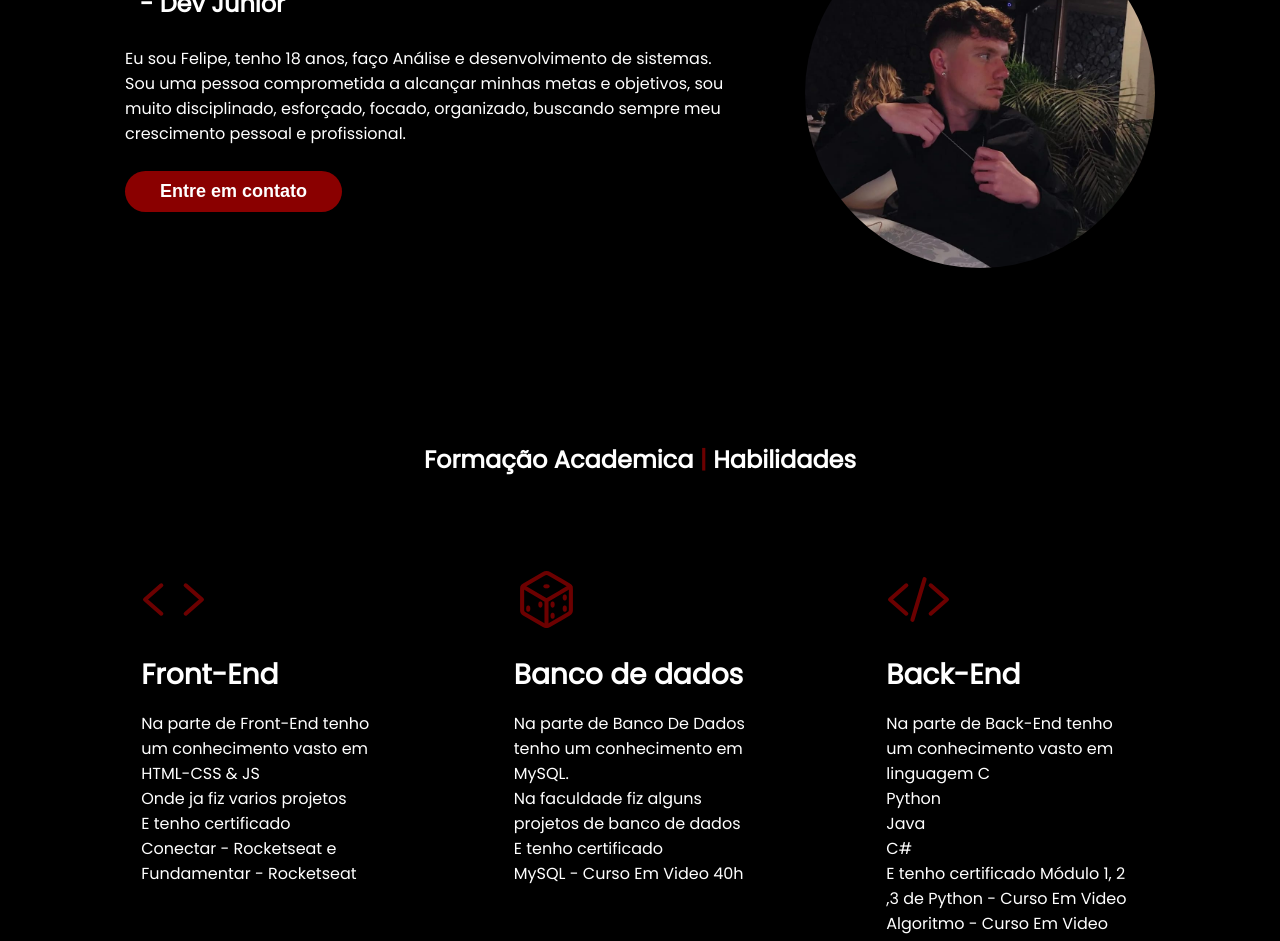
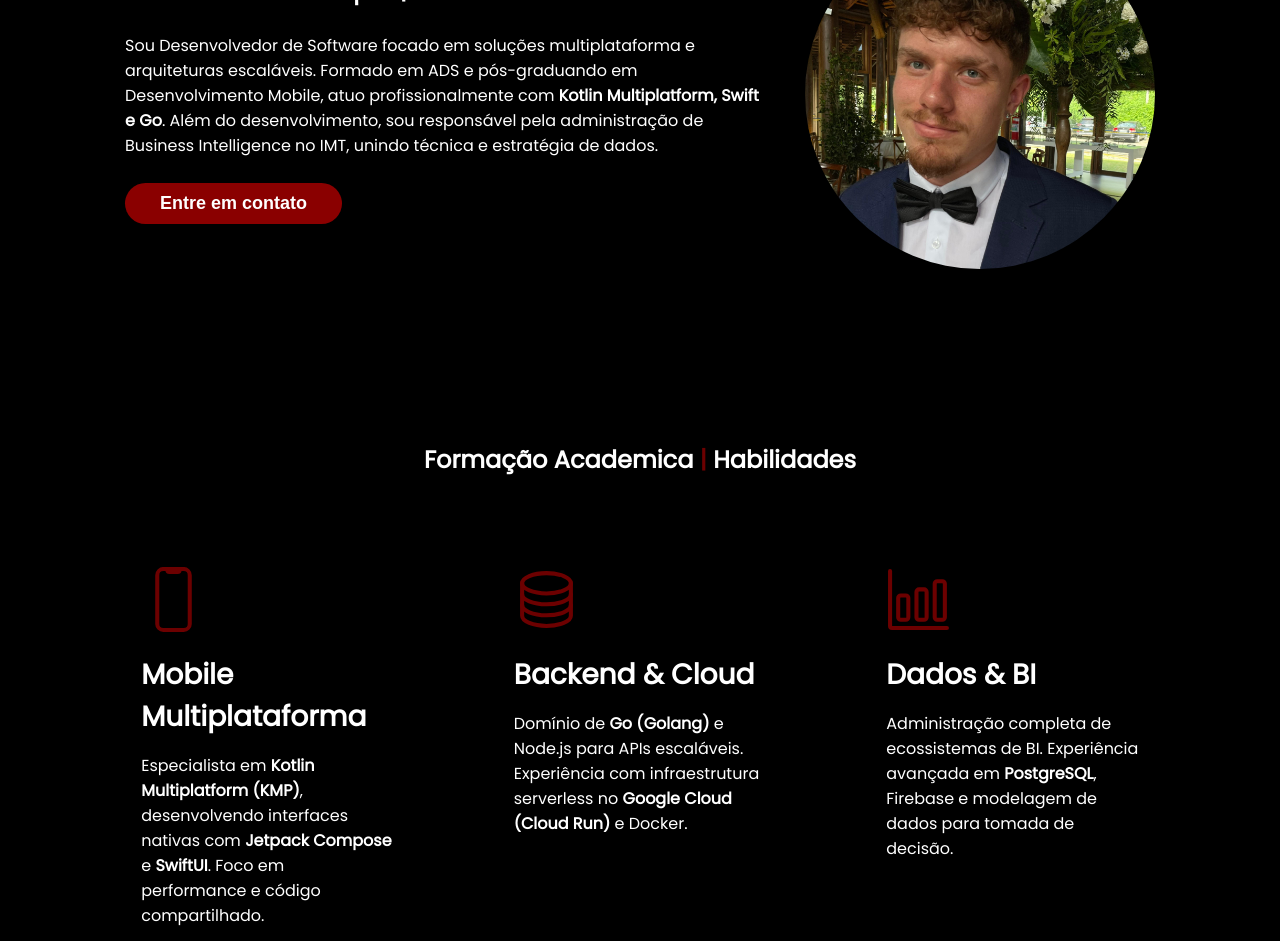
Before and after one commit to FelipeRVNK/Portfolio, a plain HTML site: page index.html in a window 1280 px wide. Shown: the part 310-1251 px from the top of the page. Drawn offline with nearby package versions, Linux system fonts and the light colour scheme; a web font is replaced by a local one.

Commit message:
Atualizando portfolio

```diff
--- a/index.html
+++ b/index.html
@@ -65,14 +65,13 @@
             <div class="info-basic">
                 <div class="txt-info-basic">
                 <h1><span>|</span> Felipe Diffonte Schmidt <span>|</span></h1>
-                    <h2>- Dev Junior</h2>
+                <h2>- Software Developer | Mobile & Fullstack</h2>
 
                 <p>
-                        Eu sou Felipe, tenho 18 anos, faço Análise e desenvolvimento de sistemas.<br>Sou uma pessoa comprometida a alcançar
-                        minhas metas e objetivos, sou muito disciplinado,
-                        esforçado, focado, organizado, buscando sempre meu
-                        crescimento pessoal e profissional.
-
+                    Sou Desenvolvedor de Software focado em soluções multiplataforma e arquiteturas escaláveis.
+                    Formado em ADS e pós-graduando em Desenvolvimento Mobile, atuo profissionalmente com
+                    <b>Kotlin Multiplatform, Swift e Go</b>. Além do desenvolvimento, sou responsável pela
+                    administração de Business Intelligence no IMT, unindo técnica e estratégia de dados.
                 </p>
 
                 <div class="btn-contato">
@@ -83,7 +82,7 @@
             </div>
 
                 <div class="img-info-basic">
-                    <img src="images/IMG-20230904-WA0010.jpg" alt="">
+                    <img src="images/fotoPerfil.jpeg" alt="">
                 </div>
             </div>
         </section>
@@ -93,21 +92,24 @@
                 <h1><span class="span-formaçao2">Formação Academica</span> <span class="span-formaçao1">|</span> Habilidades</h1>
                <div class="flex-formacao">
                     <div class="formacao-box">
-                        <ion-icon name="code-outline"></ion-icon>
-                        <h3>Front-End</h3>
-                        <p>Na parte de Front-End tenho um conhecimento vasto em HTML-CSS & JS <br> Onde ja fiz varios projetos <br>  E tenho certificado <br>Conectar - Rocketseat e <br>Fundamentar - Rocketseat
-                        </p>
-                    </div>
-                    <div class="formacao-box">
-                        <ion-icon name="dice-outline"></ion-icon>
-                        <h3>Banco de dados</h3>
-                        <p>Na parte de Banco De Dados tenho um conhecimento em MySQL. <br> Na faculdade fiz alguns projetos de banco de dados <br> E tenho certificado <br>MySQL - Curso Em Video 40h </p>
+                        <ion-icon name="phone-portrait-outline"></ion-icon>
+                        <h3>Mobile Multiplataforma</h3>
+                        <p>Especialista em <b>Kotlin Multiplatform (KMP)</b>, desenvolvendo interfaces nativas com
+                        <b>Jetpack Compose</b> e <b>SwiftUI</b>. Foco em performance e código compartilhado.</p>
                     </div>
 
                     <div class="formacao-box">
-                        <ion-icon name="code-slash-outline"></ion-icon>
-                        <h3>Back-End</h3>
-                        <p>Na parte de Back-End tenho um conhecimento vasto em <br> linguagem C <br>Python <br>Java<br>C#<br> E tenho certificado Módulo 1, 2 ,3 de Python - Curso Em Video <br> Algoritmo - Curso Em Video 40h</p>
+                        <ion-icon name="server-outline"></ion-icon>
+                        <h3>Backend & Cloud</h3>
+                        <p>Domínio de <b>Go (Golang)</b> e Node.js para APIs escaláveis. Experiência com
+                        infraestrutura serverless no <b>Google Cloud (Cloud Run)</b> e Docker.</p>
+                    </div>
+
+                    <div class="formacao-box">
+                        <ion-icon name="bar-chart-outline"></ion-icon>
+                        <h3>Dados & BI</h3>
+                        <p>Administração completa de ecossistemas de BI. Experiência avançada em
+                        <b>PostgreSQL</b>, Firebase e modelagem de dados para tomada de decisão.</p>
                     </div>
                 </div>
             </div>
@@ -116,12 +118,16 @@
        <Section class="interpessoais" >
             <div class="habilidades-interpessoais" data-animate="right">
                 <div class="img-inter">
-                    <img src="images/porto.jpg" alt="">
+                    <img src="images/porto.jpg" alt="Felipe Schmidt">
                 </div>
                 <div class="txt-inter">
-                    <h2>Habilidades <span>Interpessoais.</span></h2>
+                    <h2>Filosofia de <span>Trabalho.</span></h2>
                     <p>
-                        Como programador, minha disciplina incansável e disposição para colaborar destacam minhas habilidades interpessoais. Priorizo a comunicação clara, construindo pontes entre mentes e ideias. Minha empatia se reflete no entendimento das necessidades dos outros, tornando-me um líder motivador. No trabalho em equipe, minha disciplina se traduz em comprometimento e busca constante por eficiência. Além de decifrar códigos, valorizo e fortaleço as relações interpessoais, transformando desafios em oportunidades de crescimento conjunto.</p>
+                        Acredito que escrever código é apenas uma parte da engenharia de software.
+                        Minha atuação é guiada pela visão de produto e pela tomada de decisão baseada em dados (Data-Driven).
+                        Priorizo a construção de arquiteturas limpas e escaláveis, garantindo que o software não apenas funcione, mas seja fácil de manter e evoluir.
+                        No trabalho em equipe, trago uma comunicação direta e foco em performance, unindo as necessidades do negócio com as melhores práticas de tecnologia.
+                    </p>
                 </div>
             </div>
         </Section>
@@ -163,8 +169,7 @@
         <Section class="interesses-e-hobbies" id="interesses-e-hobbies" >
             <div class="intere-hobb" >
                 <h2 data-animate="top">Interesses <span>&</span> Hobbies</h2>
-                <p data-animate="top">Minha vida é como um quebra-cabeça cheio de coisas que gosto muito. Adoro praticar esportes para me divertir e relaxar. Também gosto de mexer com computadores, criando coisas novas com códigos. Viajar é algo que me deixa muito feliz, conhecendo lugares diferentes, culturas diferentes e aprendo muito com isso.</p>
-                <p data-animate="top">Quando quero me divertir de uma maneira diferente, jogo video game. E, claro, não posso esquecer da música, que está sempre comigo. Ela muda de acordo com o que estou fazendo e deixa cada momento mais especial.</p>
+                <p data-animate="top">Minha vida é como um quebra-cabeça cheio de coisas que gosto muito. Gosto de praticar esportes para me divertir. Também gosto de viajar. É algo que me deixa muito feliz, conhecendo lugares diferentes, culturas diferentes e aprendo muito com isso.</p>
                 <div class="hobbies-icons" data-animate="right">
                     <ion-icon name="code-slash-outline"></ion-icon>
                     <span>|</span>
```
Also changed, not shown: images/fotoPerfil.jpeg (added). Lines whose indentation alone changed are shown as unchanged.
